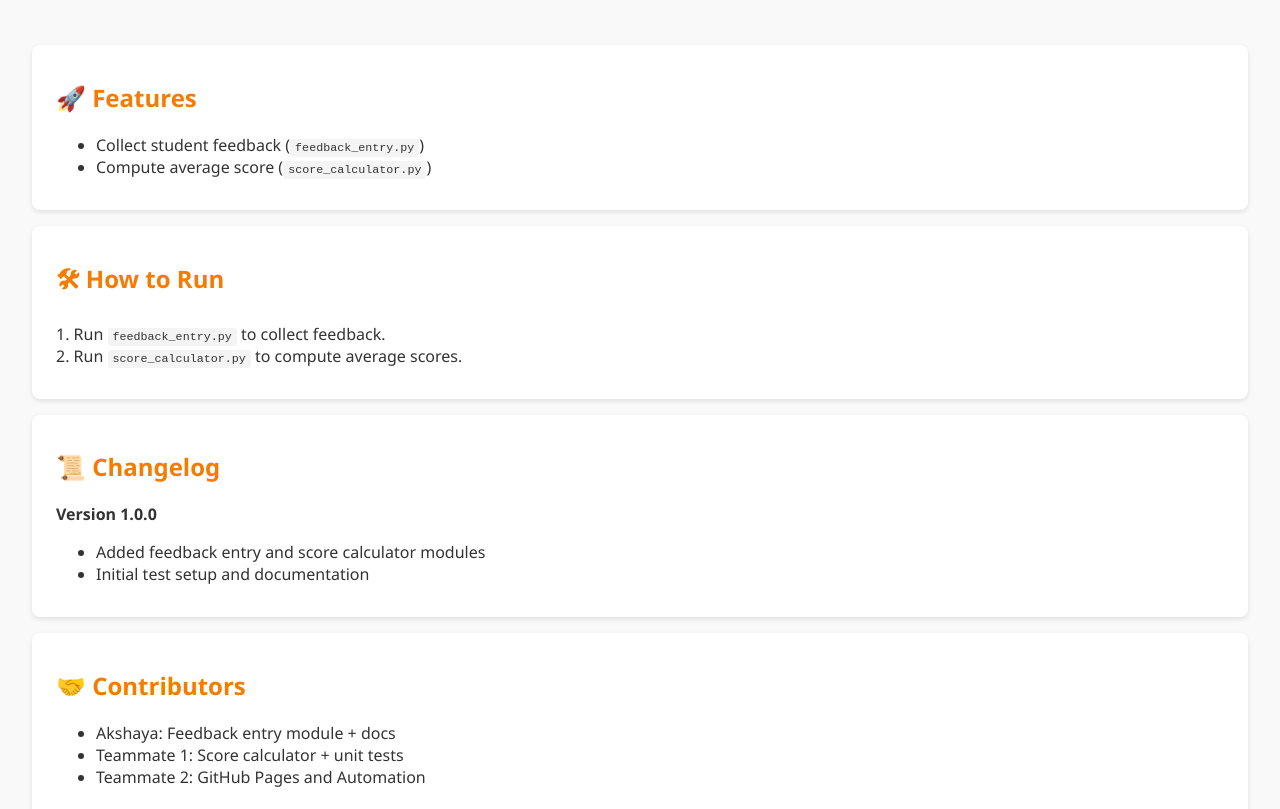
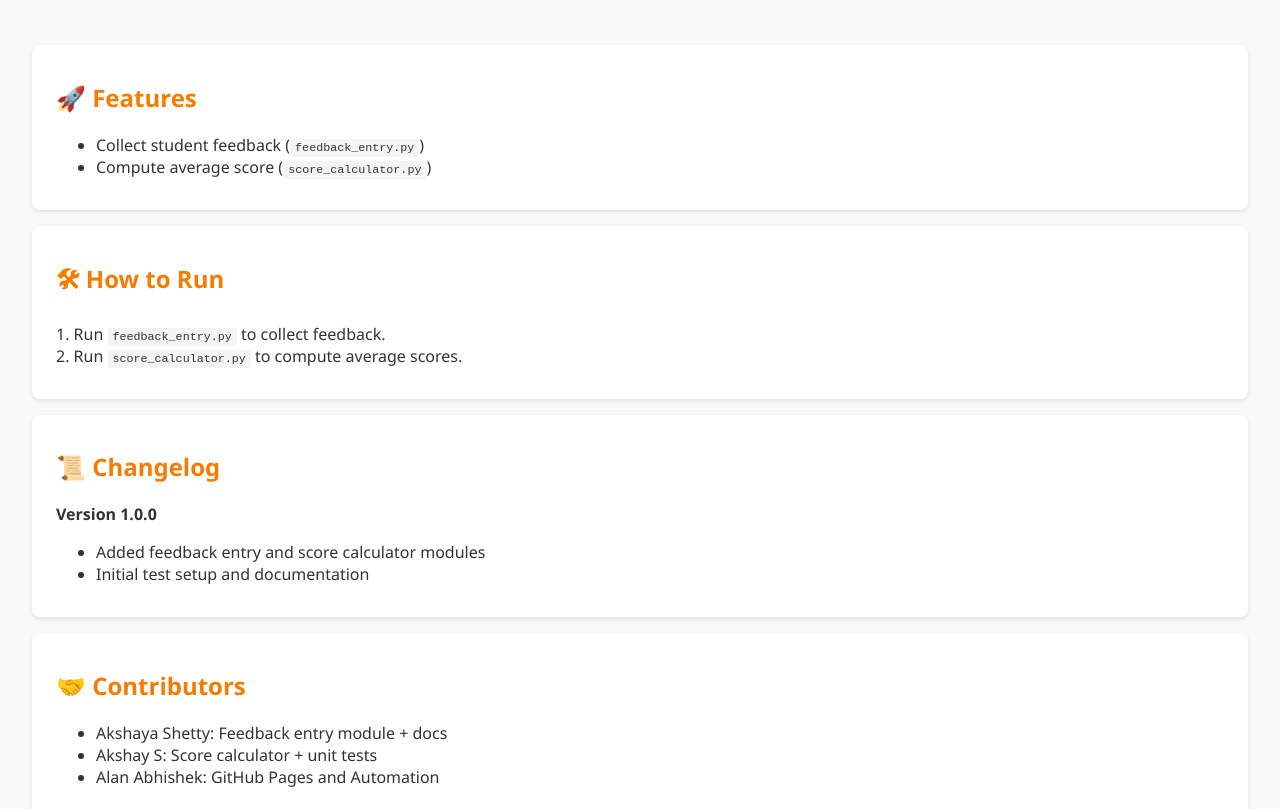
Before and after one commit to akshayaahh/student-feedback-manager, a plain HTML site: page index.html in a window 1280 px wide. Shown: the part 143-952 px from the top of the page. Drawn offline with Linux system fonts and the light colour scheme.

Commit message:
Update index.html

```diff
--- a/index.html
+++ b/index.html
@@ -70,9 +70,9 @@
   <section>
     <h2>🤝 Contributors</h2>
     <ul>
-      <li>Akshaya: Feedback entry module + docs</li>
-      <li>Teammate 1: Score calculator + unit tests</li>
-      <li>Teammate 2: GitHub Pages and Automation</li>
+      <li>Akshaya Shetty: Feedback entry module + docs</li>
+      <li>Akshay S: Score calculator + unit tests</li>
+      <li>Alan Abhishek: GitHub Pages and Automation</li>
     </ul>
   </section>
 
```
